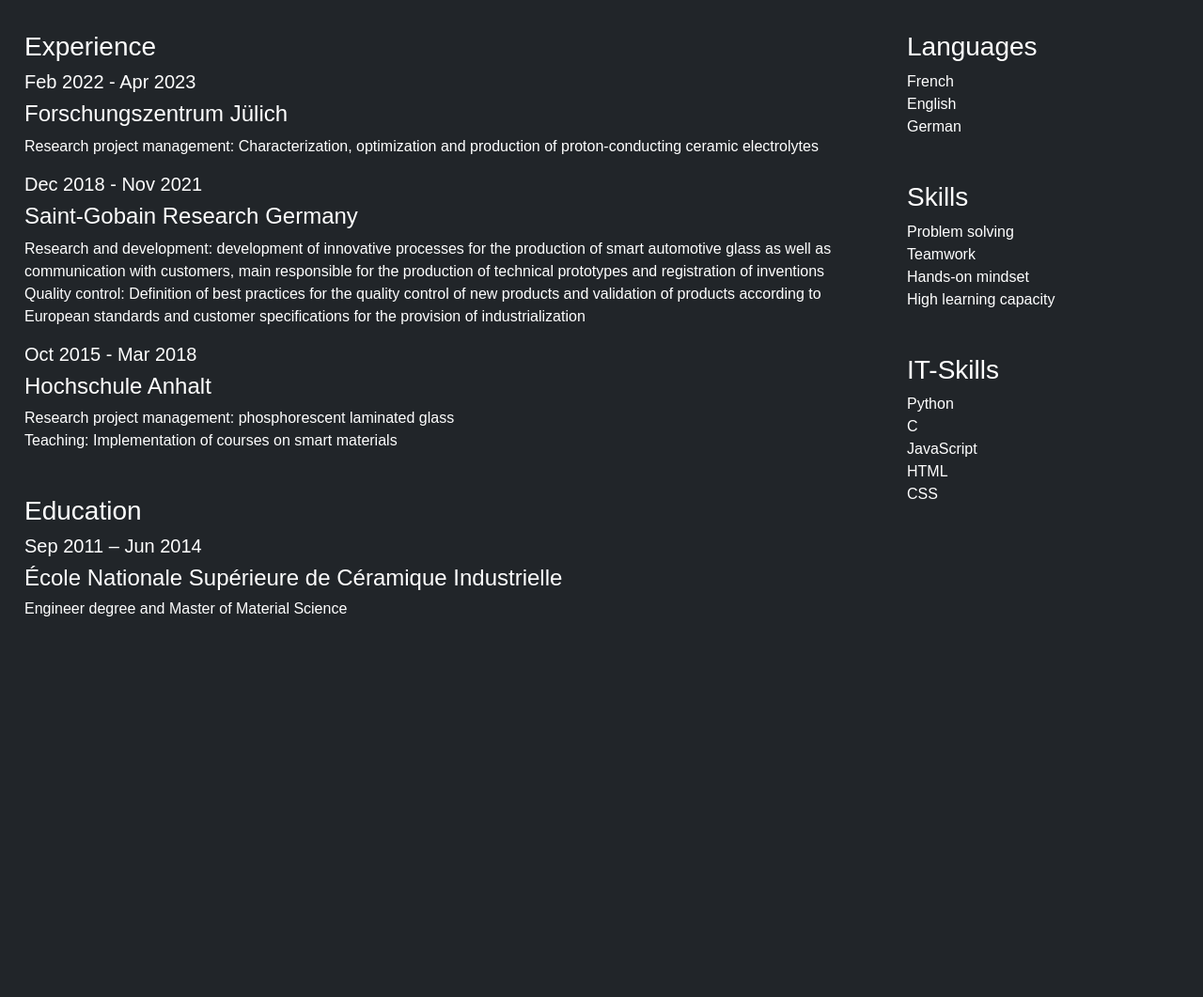
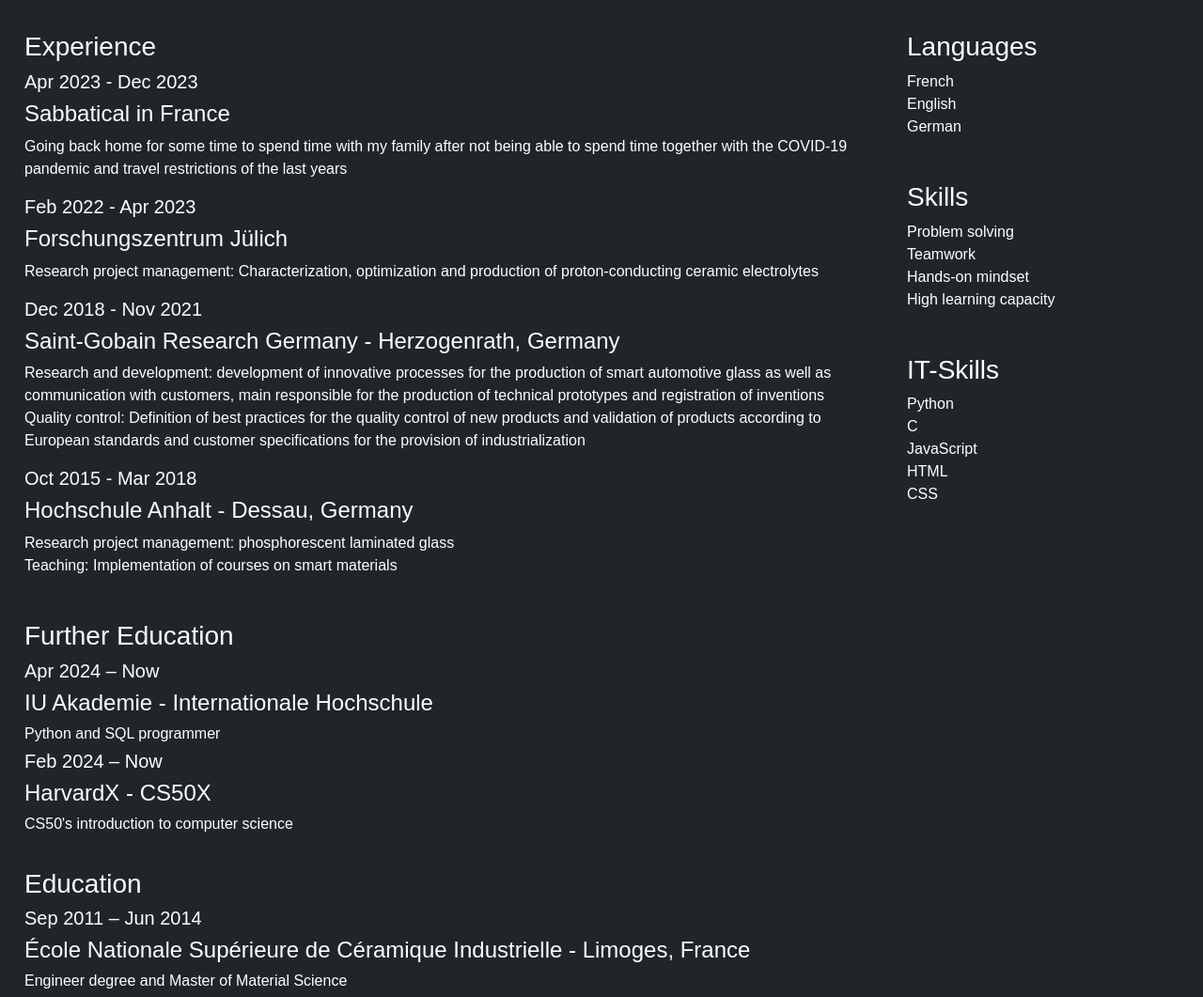
Before and after one commit to Zirxlos/mywebsite, a plain HTML site: page resume.html in a window 1280 px wide. Shown: the part 428-1489 px from the top of the page at 94% size. Before the commit the page ends 1093 px from the top, so only its background shows below. Drawn offline with nearby package versions, Linux system fonts and the light colour scheme.

Commit message:
Update resume

```diff
--- a/resume.html
+++ b/resume.html
@@ -33,6 +33,14 @@
                 </div>
 
                 <div class="row">
+                    <h5>Apr 2023 - Dec 2023</h5>
+                    <h4>Sabbatical in France</h4>
+                    <ul class="resume">
+                        <li>Going back home for some time to spend time with my family after not being able to spend time together with the COVID-19 pandemic and travel restrictions of the last years</li>
+                    </ul>
+                </div>
+
+                <div class="row">
                     <h5>Feb 2022 - Apr 2023</h5>
                     <h4>Forschungszentrum Jülich</h4>
                     <ul class="resume">
@@ -43,7 +51,7 @@
 
                 <div class="row">
                     <h5>Dec 2018 - Nov 2021</h5>
-                    <h4>Saint-Gobain Research Germany</h4>
+                    <h4>Saint-Gobain Research Germany - Herzogenrath, Germany</h4>
                     <ul class="resume">
                         <li>Research and development: development of innovative processes for the production of smart
                             automotive glass as well as communication with customers, main responsible for the production of
@@ -56,11 +64,27 @@
 
                 <div class="row">
                     <h5>Oct 2015 - Mar 2018</h5>
-                    <h4>Hochschule Anhalt</h4>
+                    <h4>Hochschule Anhalt - Dessau, Germany</h4>
                     <ul class="resume">
                         <li>Research project management: phosphorescent laminated glass</li>
                         <li>Teaching: Implementation of courses on smart materials</li>
                     </ul>
+                </div>
+
+                <div class="row">
+                    <h3>Further Education</h3>
+                </div>
+
+                <div class="row">
+                    <h5>Apr 2024 – Now</h5>
+                    <h4>IU Akademie - Internationale Hochschule</h4>
+                    <h6>Python and SQL programmer</h6>
+                </div>
+
+                <div class="row">
+                    <h5>Feb 2024 – Now</h5>
+                    <h4>HarvardX - CS50X</h4>
+                    <h6>CS50's introduction to computer science</h6>
                 </div>
 
                 <div class="row">
@@ -69,7 +93,7 @@
 
                 <div class="row">
                     <h5>Sep 2011 – Jun 2014</h5>
-                    <h4>École Nationale Supérieure de Céramique Industrielle</h4>
+                    <h4>École Nationale Supérieure de Céramique Industrielle - Limoges, France</h4>
                     <h6>Engineer degree and Master of Material Science</h6>
                 </div>
             </div>
```
